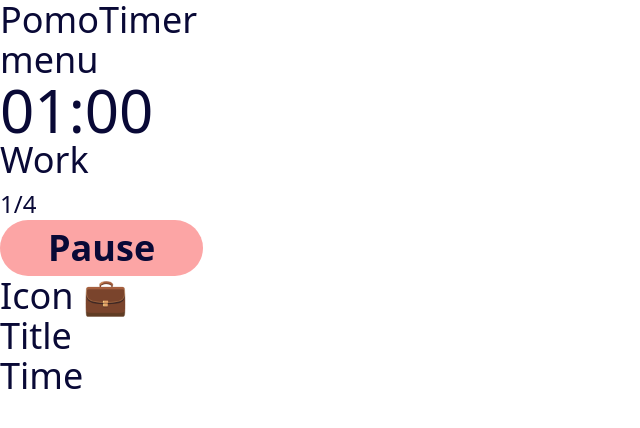
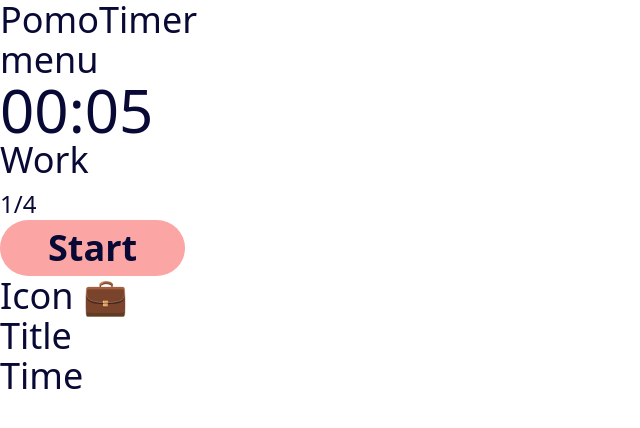
Before and after one commit to javi-diaz47/pomotimer, an Astro site: page / in a window 1280 px wide. Shown: the whole page, without its empty margins (0-640 px from the left). Built offline with nearby package versions, Linux system fonts and the light colour scheme; Astro itself is replaced by a stand-in of ours.

Commit message:
♻️ [REFACTOR] implements dates in the timer countdown
Instead of calculate by itself the remaining time, nw it's calculated depending on the current date using Date objects

```diff
--- a/src/components/Timer.tsx
+++ b/src/components/Timer.tsx
@@ -1,8 +1,8 @@
-import { DEFAULT_INTERVAL_ID } from "../constants";
+import { DEFAULT_TIME } from "../constants";
 import { useTimer } from "../hooks/useTimer";
 
 export function Timer() {
-  const { time, isActive, onTimer} = useTimer();
+  const { time, isActive, play, pause } = useTimer(DEFAULT_TIME);
 
   return (
     <div>
@@ -14,10 +14,17 @@ export function Timer() {
         <span className="text-2xl">1/4</span>
       </div>
       <button
-        onClick={onTimer}
+        onClick={play}
         className="bg-red-300 py-2 px-12 rounded-full font-bold"
       >
-        {!isActive ? "Start" : "Pause"}
+        Start
+      </button>
+      <button
+        onClick={pause}
+        className={`bg-red-300 py-2 px-12 rounded-full font-bold
+          transition-transform ease-out ${isActive ? "scale-1" : "scale-0"}`}
+      >
+        Pause
       </button>
     </div>
   );
--- a/src/constants.ts
+++ b/src/constants.ts
@@ -1,6 +1,6 @@
 import type { Time } from "./types";
 
-export const ONE_SECOND = 100;
+export const ONE_SECOND = 990;
 export const DEFAULT_INTERVAL_ID = 0;
-export const DEFAULT_TIME: Time = { min: 1, sec: 0 };
+export const DEFAULT_TIME: Time = { min: 0, sec: 5 };
 export const END_TIME: Time = { min: 0, sec: 0 };
--- a/src/hooks/useTimer.tsx
+++ b/src/hooks/useTimer.tsx
@@ -1,5 +1,5 @@
 import type { Time } from "../types";
-import { useState } from "react";
+import { useRef, useState } from "react";
 import { timeToString } from "../utils";
 import {
   ONE_SECOND,
@@ -8,56 +8,68 @@ import {
   END_TIME,
 } from "../constants";
 
-export const useTimer = () => {
+export const useTimer = (pomotime: Time) => {
   const [time, setTime] = useState<Time>(DEFAULT_TIME);
-  const [intervalId, setIntervalId] = useState(DEFAULT_INTERVAL_ID);
-
+  const [inPause, setInPause] = useState(false);
+  const intervalId = useRef(DEFAULT_INTERVAL_ID);
   const timeString = timeToString(time);
 
-  const isActive = () => Boolean(intervalId)
+  let endDate: Date | null = null;
 
-  const getRemainTime = ({ min, sec }: Time): Time => {
-    if (min == 0 && sec == 0) return { min, sec };
+  const getEndDate = (remain: Time) => {
+    endDate = new Date();
+    endDate.setMinutes(endDate.getMinutes() + remain.min);
+    endDate.setSeconds(endDate.getSeconds() + remain.sec);
+  };
 
-    if (sec == 0) {
-      return {
-        min: min - 1,
-        sec: 59,
-      };
-    }
+  const getRemainTime = (): Time => {
+    if (endDate === null) return DEFAULT_TIME;
+
+    const currDate = new Date();
+
+    const remain = new Date(endDate.getTime() - currDate.getTime());
 
     return {
-      min,
-      sec: sec - 1,
+      min: remain.getMinutes(),
+      sec: remain.getSeconds(),
     };
   };
 
-  const onTimer = () => {
-    //on puase
-    if (intervalId) {
-      clearInterval(intervalId);
-      setIntervalId(DEFAULT_INTERVAL_ID);
+  const pause = () => {
+    clearInterval(intervalId.current);
+    intervalId.current = DEFAULT_INTERVAL_ID;
+    setInPause(true);
+  };
+
+  const play = () => {
+    if (intervalId.current) {
+      pause();
       return;
     }
 
-    //on time
-    const newIntervalId = setInterval(() => {
-      setTime((prev) => {
-        if (prev === END_TIME) {
-          onTimer();
+    if (inPause) {
+      getEndDate(time);
+      setInPause(false);
+    } else {
+      getEndDate(pomotime);
+    }
+
+    intervalId.current = setInterval(() => {
+      setTime(() => {
+        const remain = getRemainTime();
+        if (remain.min === 0 && remain.sec === 0) {
+          pause();
           return END_TIME;
         }
-
-        return getRemainTime(prev);
+        return remain;
       });
     }, ONE_SECOND);
-
-    setIntervalId(newIntervalId);
   };
 
   return {
     time: timeString,
-    onTimer,
-    isActive
+    play,
+    pause,
+    isActive: intervalId.current,
   };
 };
```
